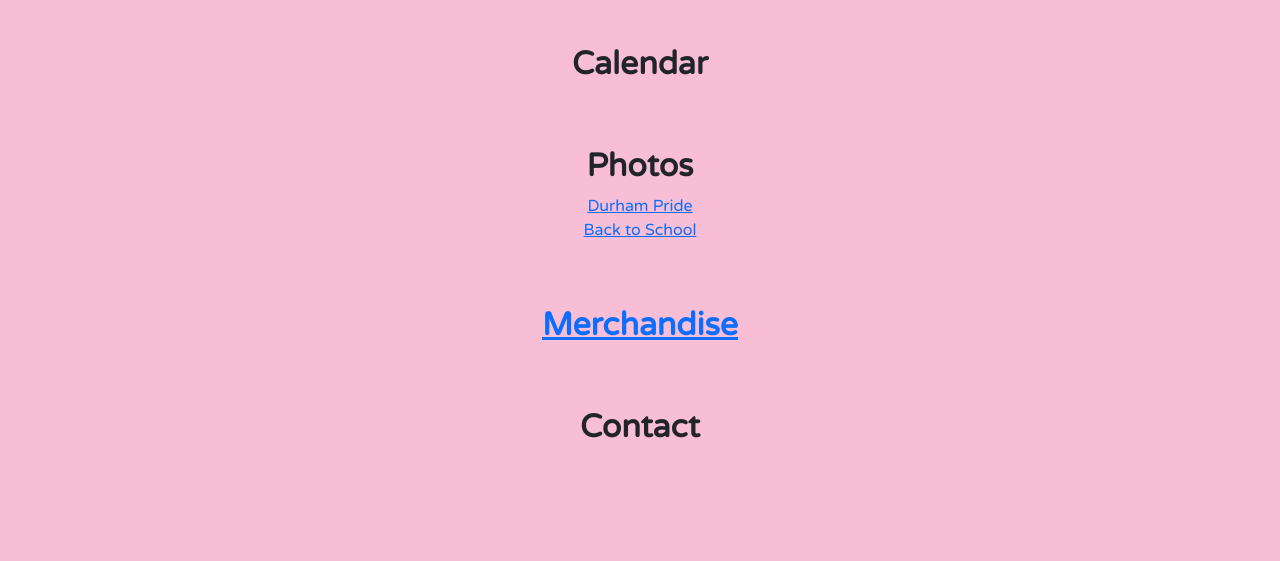
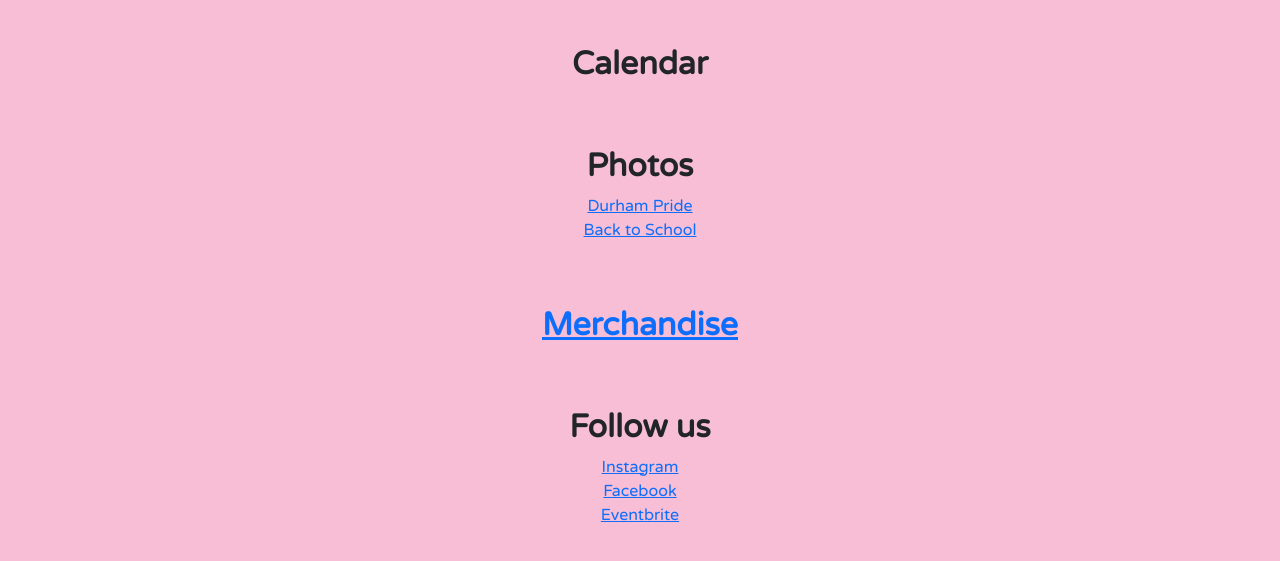
Before and after one commit to corylown/thepinkt, a plain HTML site: page index.html in a window 1280 px wide. Shown: the part 1393-1954 px from the top of the page. Before the commit the page ends 1904 px from the top, so only its background shows below. Drawn offline with nearby package versions, Linux system fonts and the light colour scheme.

Commit message:
Add socials

```diff
--- a/index.html
+++ b/index.html
@@ -9,7 +9,7 @@
     <link rel="preconnect" href="https://fonts.googleapis.com">
     <link rel="preconnect" href="https://fonts.gstatic.com" crossorigin>
     <link href="https://fonts.googleapis.com/css2?family=Varela+Round&display=swap" rel="stylesheet">
-    <link href="https://cdn.jsdelivr.net/npm/bootstrap@5.3.3/dist/css/bootstrap.min.css" rel="stylesheet" integrity="sha384-QWTKZyjpPEjISv5WaRU9OFeRpok6YctnYmDr5pNlyT2bRjXh0JMhjY6hW+ALEwIH" crossorigin="anonymous">    <script src="https://cdn.jsdelivr.net/npm/bootstrap@5.3.3/dist/js/bootstrap.bundle.min.js" integrity="sha384-MrcW6ZMFYlzcLA8Nl+NtUVF0sA7MsXsP1UyJoMp4YLEuNSfAP+JcXn/tWtIaxVXM" crossorigin="anonymous"></script>
+    <link href="https://cdn.jsdelivr.net/npm/bootstrap@5.3.3/dist/css/bootstrap.min.css" rel="stylesheet" integrity="sha384-QWTKZyjpPEjISv5WaRU9OFeRpok6YctnYmDr5pNlyT2bRjXh0JMhjY6hW+ALEwIH" crossorigin="anonymous">
     <script src="https://cdn.jsdelivr.net/npm/bootstrap@5.3.3/dist/js/bootstrap.bundle.min.js" integrity="sha384-YvpcrYf0tY3lHB60NNkmXc5s9fDVZLESaAA55NDzOxhy9GkcIdslK1eN7N6jIeHz" crossorigin="anonymous"></script>
 </head>
 <body>
@@ -25,7 +25,7 @@
           <li><a href="#calendar">Calendar</a></li>
           <li><a href="#photos">Photos</a></li>
           <li><a href="#merchandise">Merchandise</a></li>
-          <li><a href="#contact">Contact</a></li>
+          <li><a href="#follow">Follow</a></li>
         </ul>
       </div>
     </div>
@@ -81,13 +81,16 @@
       </div>
     </div>
 
-    <!-- CONTACT -->
-    <div id="contact" class="row text-center pb-5">
+    <!-- FOLLOW US -->
+    <div id="follow" class="row text-center pb-5">
       <div class="col-sm-12">
-        <h2 class="fw-bolder">Contact</h1>
-        <p></p>
+        <h2 class="fw-bolder">Follow us</h1>
+          <ul class="px-0">
+            <li><a href="https://www.instagram.com/b_color_full_productions/">Instagram</a></li>
+            <li><a href="https://www.facebook.com/bcolorfull1">Facebook</a></li>
+            <li><a href="https://www.eventbrite.com/o/b-color-full-productions-45658869353">Eventbrite</a></li>
+          </ul>
       </div>
     </div>
-
   </div>
 </html>
```
Also changed, not shown: assets/smiles-01.jpg, assets/stylesheet.css (line endings or trailing spaces).
